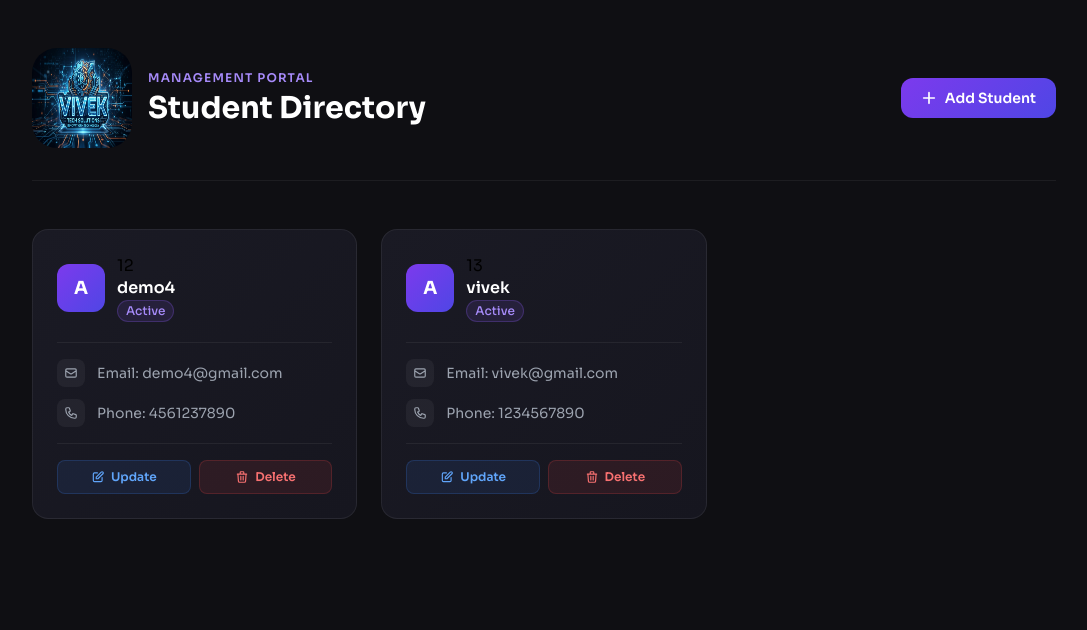
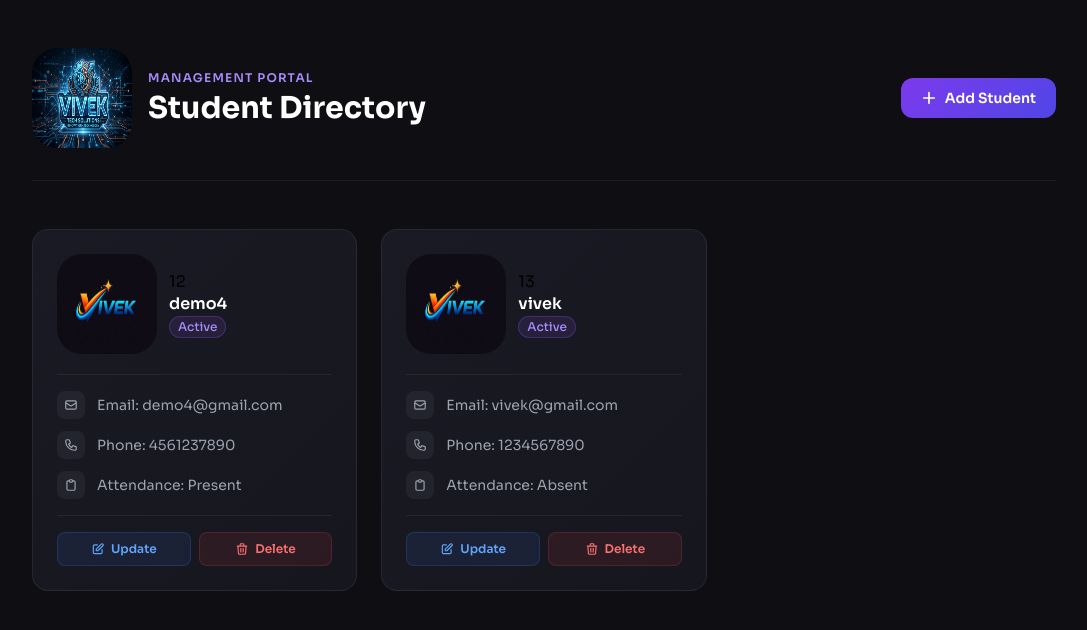
Before and after one commit to LightningVoyagerSage/Student-demo-app, a Django app: page /student/std/ in a window 1280 px wide. Shown: the top 630 px of the page, without its empty margins (96-1183 px from the left). Run offline with Django 5.2, Linux system fonts and the light colour scheme; data comes from the database, SQL or seed files in the repository; both versions use the stored data as it was after the commit; some libraries are stand-ins or nearby versions.

Commit message:
implementation of foreign key for display attendance status of students

```diff
--- a/sms/settings.py
+++ b/sms/settings.py
@@ -1,4 +1,5 @@
 from pathlib import Path
+import os
 
 # Build paths inside the project like this: BASE_DIR / 'subdir'.
 BASE_DIR = Path(__file__).resolve().parent.parent
@@ -110,3 +111,6 @@ STATIC_URL = 'static/'
 STATICFILES_DIRS = [
     "demo_static",
 ]
+#------------------- media ---------------------
+MEDIA_URL = "/media/" # folder jis url se kisi bhi file ko access krega
+MEDIA_ROOT = os.path.join(BASE_DIR, 'media') # mera folder
--- a/sms/urls.py
+++ b/sms/urls.py
@@ -1,5 +1,7 @@
 from django.contrib import admin
 from django.urls import path, include
+from django.conf.urls.static import static
+from django.conf import settings
 
 urlpatterns = [
     path('admin/', admin.site.urls),
@@ -7,3 +9,5 @@ urlpatterns = [
     path("", include("home.urls")),
     path("student/", include("student.urls"))
 ]
+
+urlpatterns += static(settings.MEDIA_URL, document_root = settings.MEDIA_ROOT)
--- a/student/admin.py
+++ b/student/admin.py
@@ -2,6 +2,8 @@ from django.contrib import admin
 
 # Register your models here.
 
-from .models import Student
+from .models import Student, Attendance
+
 
 admin.site.register(Student)
+admin.site.register(Attendance)
--- a/student/models.py
+++ b/student/models.py
@@ -7,3 +7,22 @@ class Student(models.Model):
     name = models.CharField(max_length=100)
     email = models.EmailField()
     phone_number = models.CharField(max_length=13)
+
+
+class Attendance(models.Model):
+
+    SUBJECT_CHOICE = (
+        ("Hindi", "Hindi"),
+        ("Science", "Science"),
+        ("Maths", "Maths")
+
+    )
+
+    STATUS_CHOICE = (
+        ("Present", "Present"),
+        ("Absent", "Absent")
+    )
+    student = models.ForeignKey(Student, on_delete=models.CASCADE, null=True)
+    subject = models.CharField(max_length=15, choices=SUBJECT_CHOICE)
+    data = models.DateField()
+    status = models.CharField(max_length=10, choices=STATUS_CHOICE)
--- a/student/views.py
+++ b/student/views.py
@@ -1,12 +1,15 @@
 from django.shortcuts import render ,redirect
-from .models import Student
+from .models import Student, Attendance
 
 def student_home(request):
 
     students_data = Student.objects.all()
+    attendance = Attendance.objects.all()
+   # student_data = student.object.filter()
 
     data = {
-        "students_data": students_data
+        "students_data": students_data,
+        "attendance": attendance
     }
 
     return render(request, "student/student_home.html", data)
--- a/templates/student/student_home.html
+++ b/templates/student/student_home.html
@@ -112,10 +112,13 @@
     {% for student in students_data %}
 
     <!-- Card 1 -->
+
+
     <div class="card rounded-2xl p-6">
       <div class="flex items-start justify-between mb-5">
         <div class="flex items-center gap-3">
-          <div class="avatar w-12 h-12 rounded-xl flex items-center justify-center text-white font-bold text-lg flex-shrink-0">A</div>
+
+    <img src="{% static 'img/logo.png' %}" alt="logo" class="logo">
           <div>
             <h1>
               {{ student.id }}
@@ -144,8 +147,26 @@
               <path stroke-linecap="round" stroke-linejoin="round" d="M3 5a2 2 0 012-2h3.28a1 1 0 01.948.684l1.498 4.493a1 1 0 01-.502 1.21l-2.257 1.13a11.042 11.042 0 005.516 5.516l1.13-2.257a1 1 0 011.21-.502l4.493 1.498a1 1 0 01.684.949V19a2 2 0 01-2 2h-1C9.716 21 3 14.284 3 6V5z"/>
             </svg>
           </div>
-          <span class="text-gray-400 text-sm">Phone: {{student.phone_number}}</span>
+
+          <!-- NAYA CODE -->
+<div class="flex items-center gap-3">
+  <div class="text-gray-400 text-sm">Phone: {{student.phone_number}}</div>
+</div>
+
         </div>
+        <!-- Attendance alag row mein -->
+<div class="flex items-center gap-3">
+  <div class="w-7 h-7 rounded-lg bg-white/5 flex items-center justify-center flex-shrink-0">
+    <svg class="w-3.5 h-3.5 text-gray-400" fill="none" stroke="currentColor" stroke-width="2" viewBox="0 0 24 24">
+      <path stroke-linecap="round" stroke-linejoin="round" d="M9 5H7a2 2 0 00-2 2v12a2 2 0 002 2h10a2 2 0 002-2V7a2 2 0 00-2-2h-2M9 5a2 2 0 002 2h2a2 2 0 002-2M9 5a2 2 0 012-2h2a2 2 0 012 2"/>
+    </svg>
+  </div>
+{% for att in student.attendance_set.all %}
+  <span class="text-gray-400 text-sm">Attendance: {{att.status }}</span>
+  {% empty %}
+  <span class="text-gray-400 text-sm">Attendance: N/A</span>
+  {% endfor %}
+</div>
       </div>
 
 
```
Also changed, not shown: db.sqlite3, student/migrations/0002_student_dere_image.py (added), student/migrations/0003_attendance_rename_email_student_emai_and_more.py (added), student/migrations/0004_attendance_student.py (added), student/migrations/0005_rename_emai_student_email.py (added).
